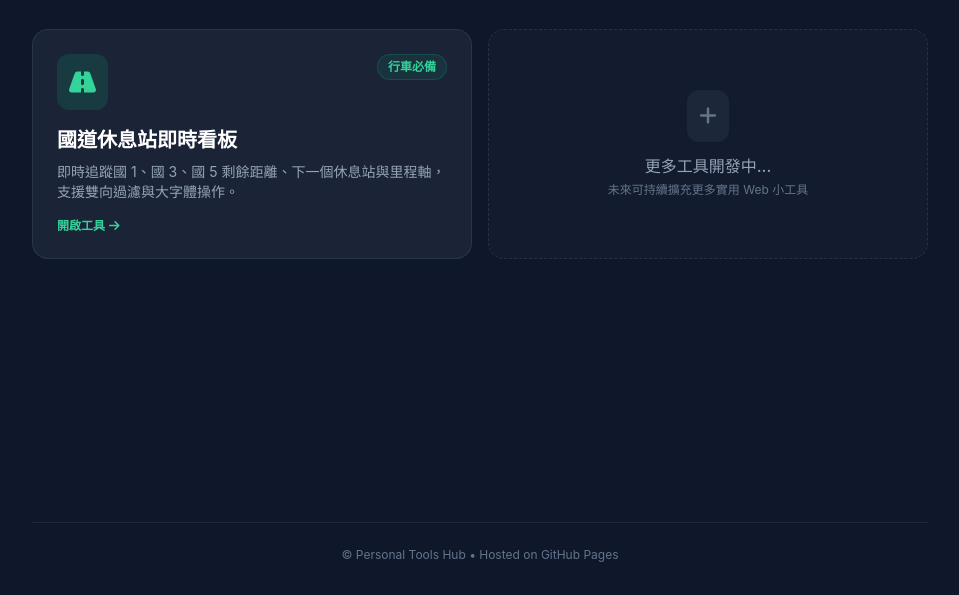
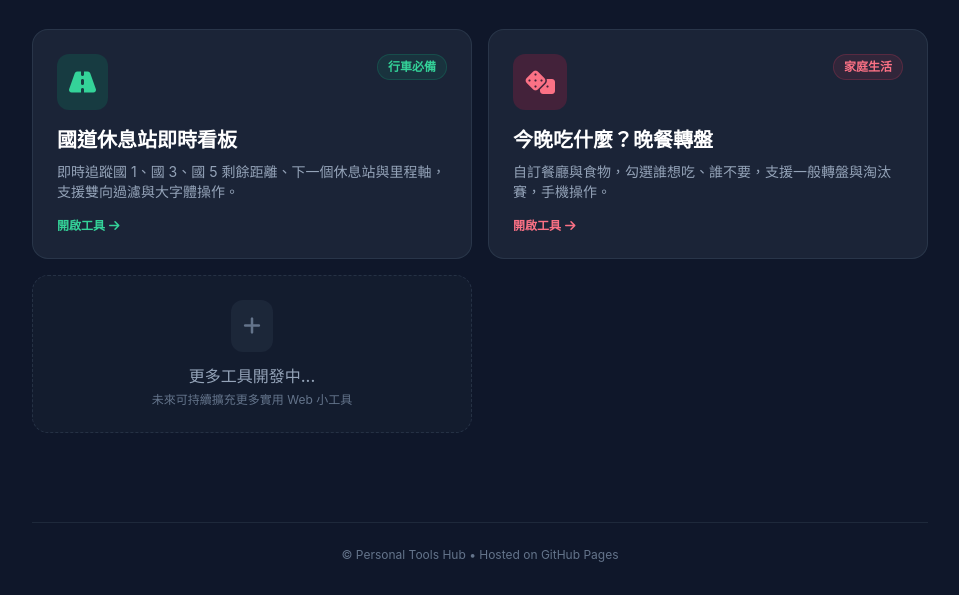
Before and after one commit to ChungChiYang/life-tools, a plain HTML site: page index.html in a window 1280 px wide. Shown: the part 205-800 px from the top of the page, without its empty margins (160-1119 px from the left). Drawn offline with nearby package versions, Linux system fonts and the light colour scheme.

Commit message:
Update index.html

```diff
--- a/index.html
+++ b/index.html
@@ -43,6 +43,21 @@
         </div>
       </a>
 
+      <!-- 工具卡片 2：晚餐轉盤 -->
+      <a href="./tools/Raffle-Spinner/index.html" class="group block p-6 bg-slate-800/80 hover:bg-slate-800 border border-slate-700/60 hover:border-rose-500/50 rounded-2xl transition-all duration-200 hover:shadow-lg hover:shadow-rose-500/10">
+        <div class="flex items-start justify-between">
+          <div class="p-3 bg-rose-600/20 text-rose-400 rounded-xl group-hover:scale-110 transition-transform">
+            <i class="fa-solid fa-dice text-2xl"></i>
+          </div>
+          <span class="px-2.5 py-1 text-xs font-semibold rounded-full bg-rose-500/10 text-rose-400 border border-rose-500/20">家庭生活</span>
+        </div>
+        <h2 class="mt-4 text-xl font-bold text-white group-hover:text-rose-400 transition-colors">今晚吃什麼？晚餐轉盤</h2>
+        <p class="mt-2 text-sm text-slate-400 line-clamp-2">自訂餐廳與食物，勾選誰想吃、誰不要，支援一般轉盤與淘汰賽，手機操作。</p>
+        <div class="mt-4 flex items-center text-xs font-semibold text-rose-400">
+          開啟工具 <i class="fa-solid fa-arrow-right ml-1 group-hover:translate-x-1 transition-transform"></i>
+        </div>
+      </a>
+
       <!-- 未來預留卡片範例 -->
       <div class="p-6 bg-slate-800/30 border border-dashed border-slate-700/60 rounded-2xl flex flex-col items-center justify-center text-center">
         <div class="p-3 bg-slate-700/30 text-slate-500 rounded-xl mb-3">
```
